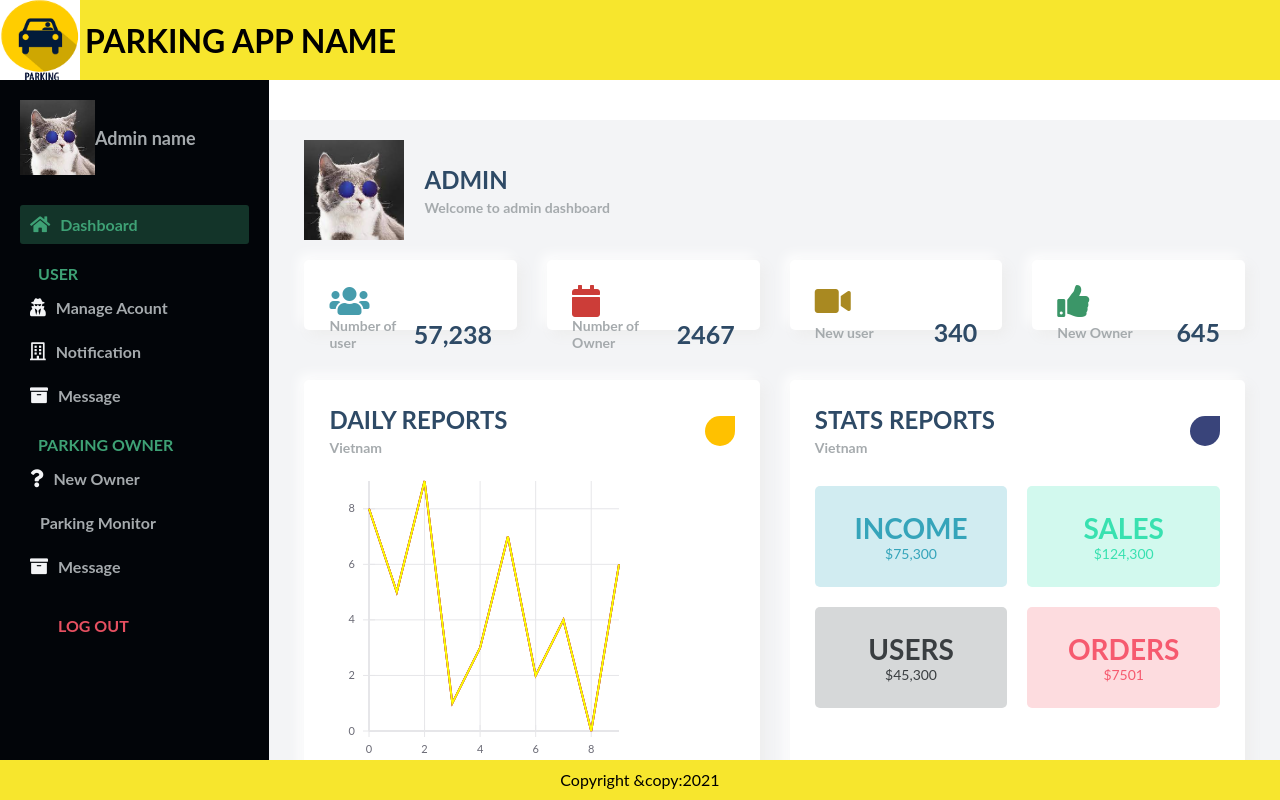
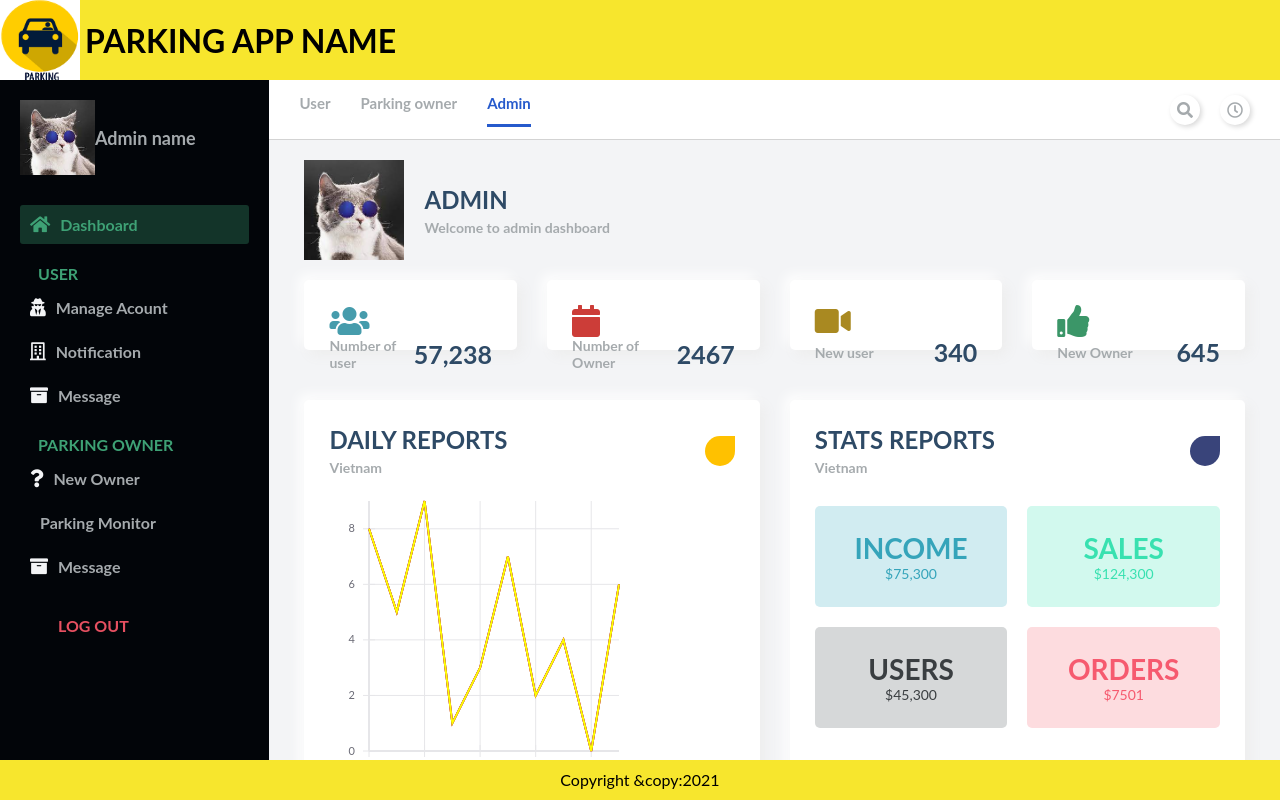
Before and after one commit to tuankhoiphamjr/parking-app-fe, a React (Create React App) app: page /home in a window 1280 px wide. Built offline with nearby package versions, Linux system fonts and the light colour scheme; some icons are missing.

Commit message:
nav-bar and install react 16.8

```diff
--- a/package.json
+++ b/package.json
@@ -7,8 +7,8 @@
             "@testing-library/react": "^11.1.0",
             "@testing-library/user-event": "^12.1.10",
             "axios": "^0.21.1",
-            "react": "^17.0.1",
-            "react-dom": "^17.0.1",
+            "react": "^16.8",
+            "react-dom": "^16.8",
             "react-icons": "^4.2.0",
             "react-router-dom": "^5.2.0",
             "react-scripts": "4.0.3",
--- a/src/components/Home.js
+++ b/src/components/Home.js
@@ -1,5 +1,5 @@
 import { useState } from "react";
-// import NavBar from "./NavBar/NavBar";
+import NavBar from "./NavBar/NavBar";
 import SideBar from "./SideBar/SideBar";
 import AdminWrapper from "./AdminWrapper/AdminWrapper";
 
@@ -16,7 +16,7 @@ const Home = () => {
 
       return (
             <div className="admin-wrapper">
-                  {/* <NavBar sideBarOpen={sideBarOpen} openSideBar={openSideBar} /> */}
+                  <NavBar sideBarOpen={sideBarOpen} openSideBar={openSideBar} />
                   <AdminWrapper />
                   <SideBar
                         sideBarOpen={sideBarOpen}
--- a/src/index.css
+++ b/src/index.css
@@ -314,8 +314,8 @@ input[type="text"]:placeholder {
       display: grid;
       height: 85vh;
       grid-template-columns: 0.8fr 1fr 1fr 1fr;
-      /* grid-template-rows: 0.2fr 3fr; */
-      grid-template-rows: 3fr;
+      grid-template-rows: 0.2fr 3fr;
+      /* grid-template-rows: 3fr; */
       grid-template-areas:
             "sidebar nav nav nav"
             "sidebar main main main";
```
Also changed, not shown: 2 other files (tests, documents, lock files or other folders).
